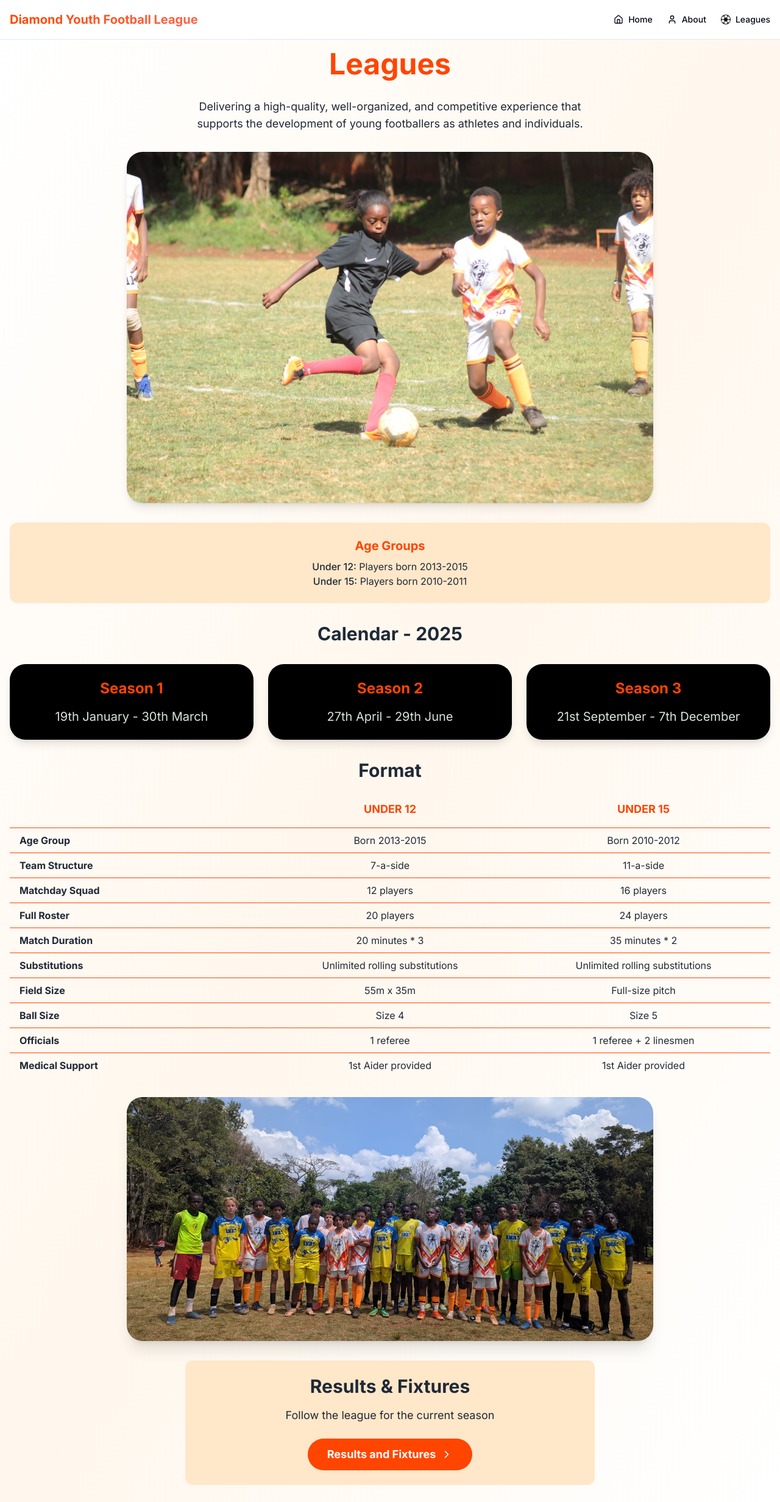
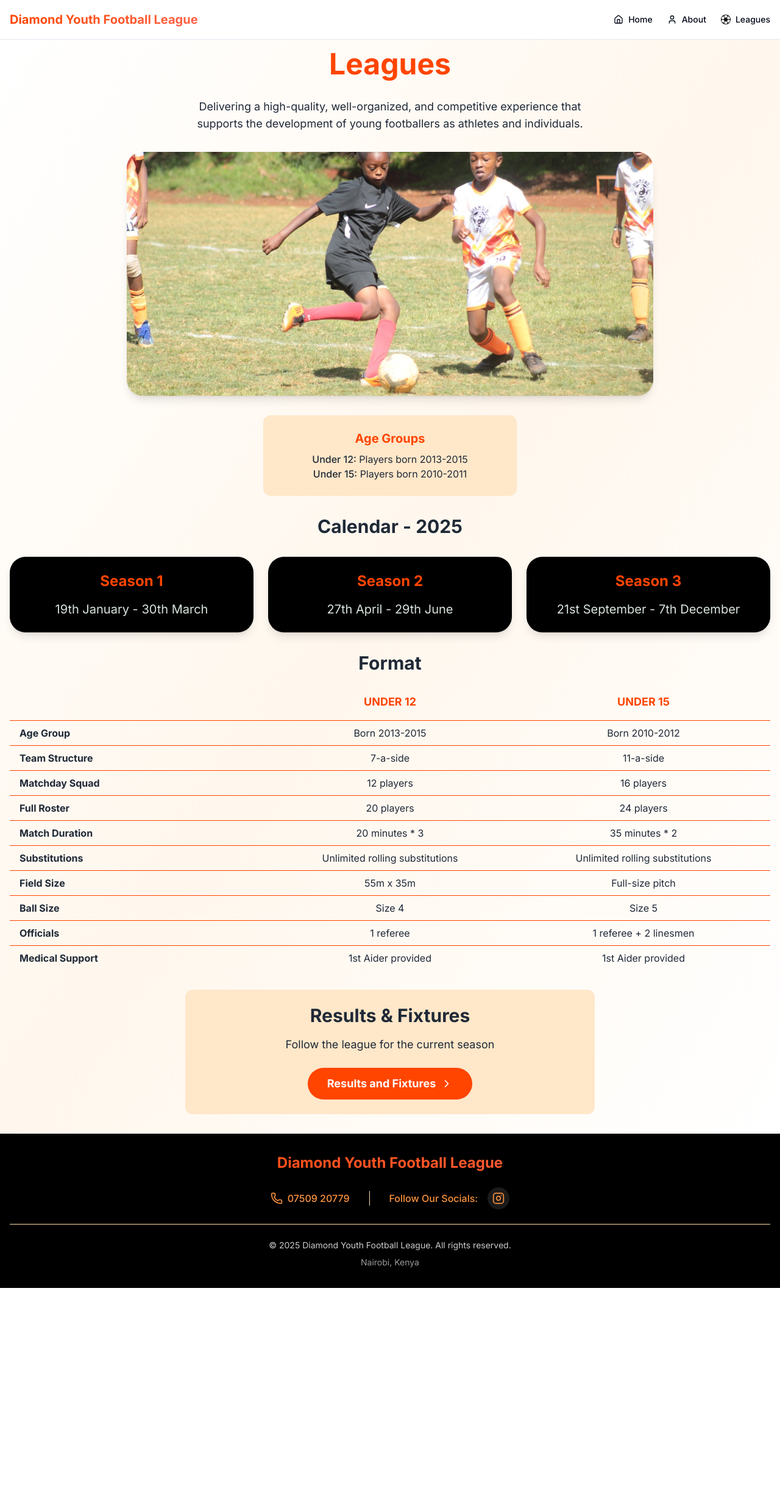
Before and after one commit to QoSz/Diamond-Youth-Football-League, a Next.js app: page /leagues in a window 1280 px wide. Shown: the top 2463 px of the page at 61% size. After the commit the page ends 2112 px from the top, so only its background shows below. Built offline with nearby package versions, Linux system fonts and the light colour scheme.

Commit message:
UI Changes based on feedback

```diff
--- a/src/app/leagues/page.tsx
+++ b/src/app/leagues/page.tsx
@@ -17,17 +17,18 @@ export default function Leagues() {
 
       {/* Image section added here */}
       <div className="py-4 px-4 max-w-4xl mx-auto w-full">
-        <div className="rounded-[1.618rem] overflow-hidden shadow-lg">
-          <img
+        <div className="rounded-[1.618rem] overflow-hidden shadow-lg relative h-[400px]">
+          <Image
             src="/images/IMG-20250213-WA0003.jpg"
             alt="Youth football league action"
-            className="w-full h-auto"
+            fill
+            className="object-cover"
           />
         </div>
       </div>
 
       {/* Age Group Notes - simplified container */}
-      <div className="py-4 px-4">
+      <div className="py-4 px-4 max-w-md mx-auto w-full">
         <div className="bg-[#FFE7C9] p-6 rounded-xl">
           <h3 className="text-xl text-center font-semibold text-[#FF4500] mb-2">
             Age Groups
@@ -167,18 +168,6 @@ export default function Leagues() {
         </div>
       </div>
 
-      {/* New Image Section */}
-      <div className="py-4 px-4 max-w-4xl mx-auto w-full">
-        <div className="relative h-[400px] rounded-[1.618rem] overflow-hidden shadow-xl">
-          <Image
-            src="/images/Home-LeagueInfo.jpg"
-            alt="Youth football league structure"
-            fill
-            className="object-cover"
-          />
-        </div>
-      </div>
-
       {/* Fixtures Link Section - simplified container */}
       <div className="py-4 pb-8 px-4">
         <div className="max-w-2xl mx-auto bg-[#FFE7C9] p-6 rounded-xl">
--- a/src/components/home/LeagueValue.tsx
+++ b/src/components/home/LeagueValue.tsx
@@ -1,4 +1,3 @@
-import Link from 'next/link';
 import { CheckCircle2, CalendarCheck, ShieldCheck, AlertTriangle, Clock, ShieldOff, Eye, ClipboardList, Trophy, Phone } from 'lucide-react';
 
 export default function LeagueValue() {
```
